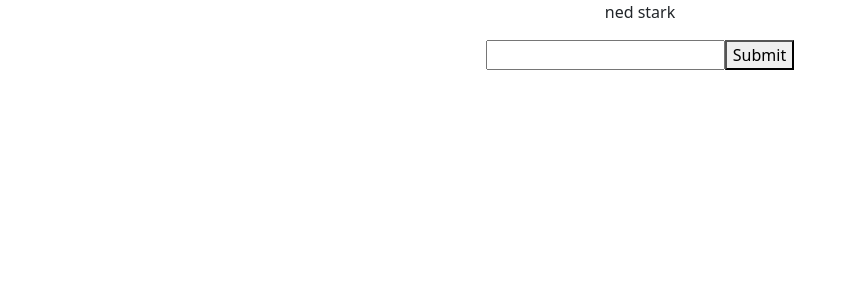
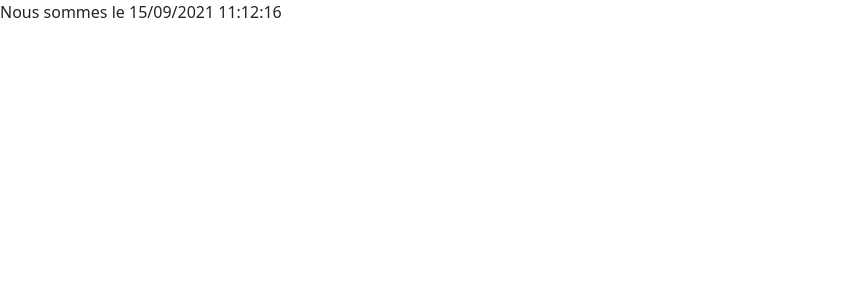
Before and after one commit to maryambouderham/react-state, a React (Create React App) app: page / in a window 1280 px wide. Shown: the top 300 px of the page, without its empty margins (0-856 px from the left). Built offline with nearby package versions, Linux system fonts and the light colour scheme.

Commit message:
exemple interval

```diff
--- a/src/App.js
+++ b/src/App.js
@@ -1,21 +1,22 @@
-import { useRef, useState } from "react";
+const { useEffect, useState } = require("react");
 
-function App() {
-  let [name,setName]=useState("ned stark")
-  let nameRef=useRef()
-  const submitButton =()=>{
-    setName(nameRef.current.value)
-    nameRef.current.value=""
-  }
-  return (
-    <div className="text-center">
-     <p>{name}</p>
-     <input  ref={nameRef} type="text" />
-     <button type="button" onClick={submitButton}>
-          Submit
-        </button>
-    </div>
-  );
+function useInterval(timeout, getValue) {
+  const [value, setValue] = useState(getValue);
+  useEffect(() => {
+    const intervalID = setInterval(
+      () => setValue(getValue()),
+      timeout
+    );
+    return function () {
+      clearInterval(intervalID);
+    }
+  }, []);
+  return value;
 }
 
-export default App;
+const getCurrentDate = () => new Date();
+
+export default function App() {
+  const date = useInterval(1000, getCurrentDate);
+  return <p>Nous sommes le {date.toLocaleString("fr-FR")}</p>;
+}
```
